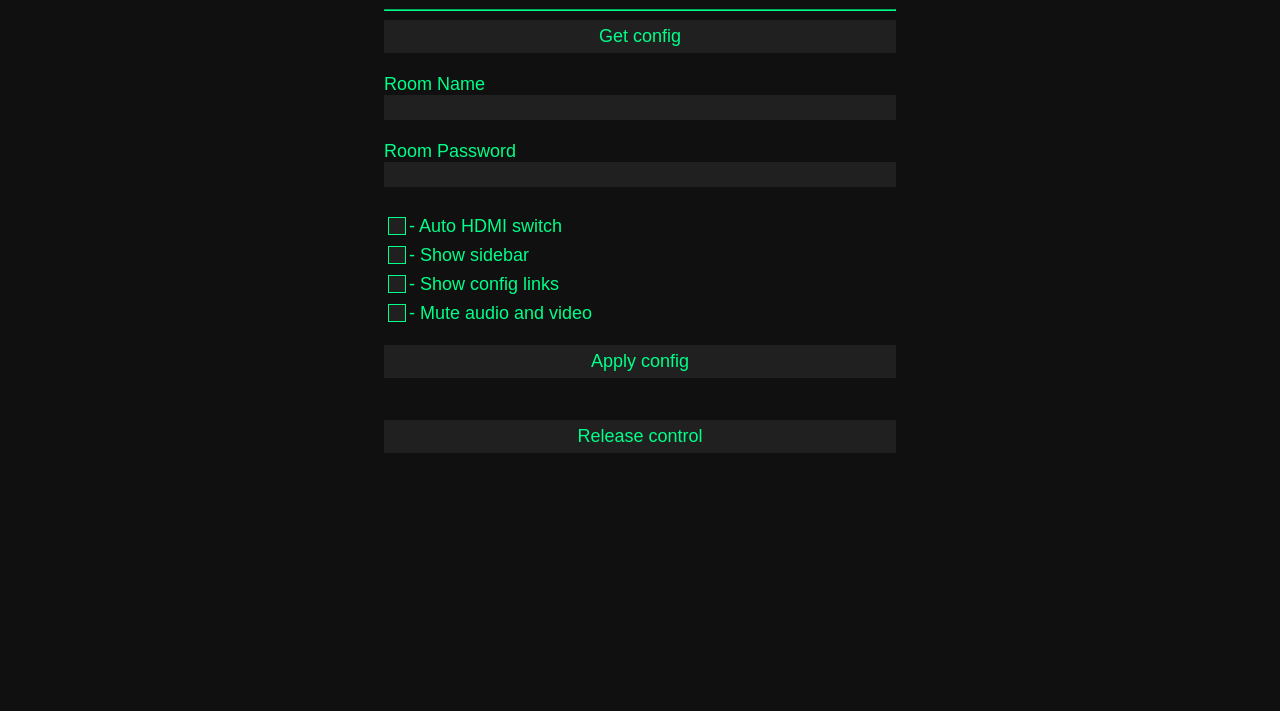
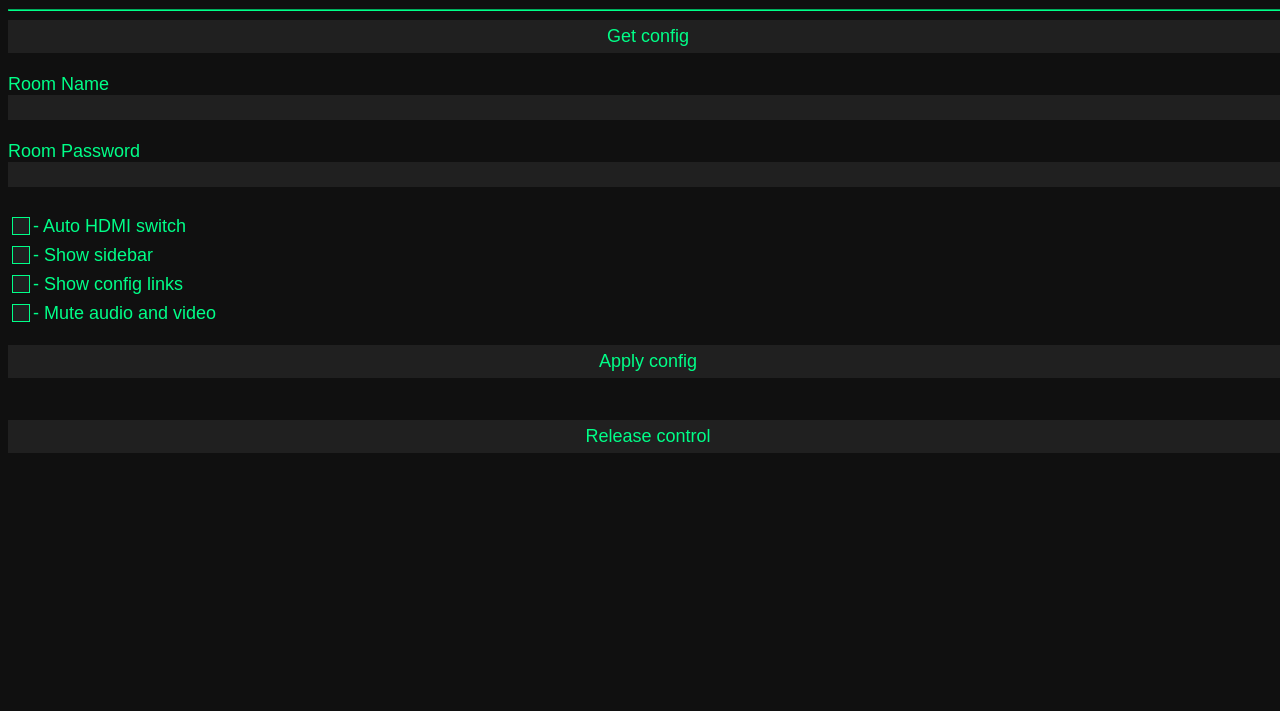
Before and after one commit to JackalStew/managed-meet, an Electron app: page control.html in a window 1280 px wide. Shown: the part 89-800 px from the top of the page. Drawn offline with Linux system fonts and the light colour scheme.

Commit message:
config stuff

```diff
--- a/styles.css
+++ b/styles.css
@@ -40,12 +40,8 @@ img {
 
 .controlPanel {
     height: 100%; /* 100% Full-height */
-    width: 512px; /* 0 width - change this with JavaScript */
-    max-width: 100%;
+    width: 100%;
     position: fixed; /* Stay in place */
-    left: 50%;
-    /* bring your own prefixes */
-    transform: translate(-50%, 0);
     overflow-x: hidden; /* Disable horizontal scroll */
     overflow-wrap: break-word;
     font-size: large;
```
